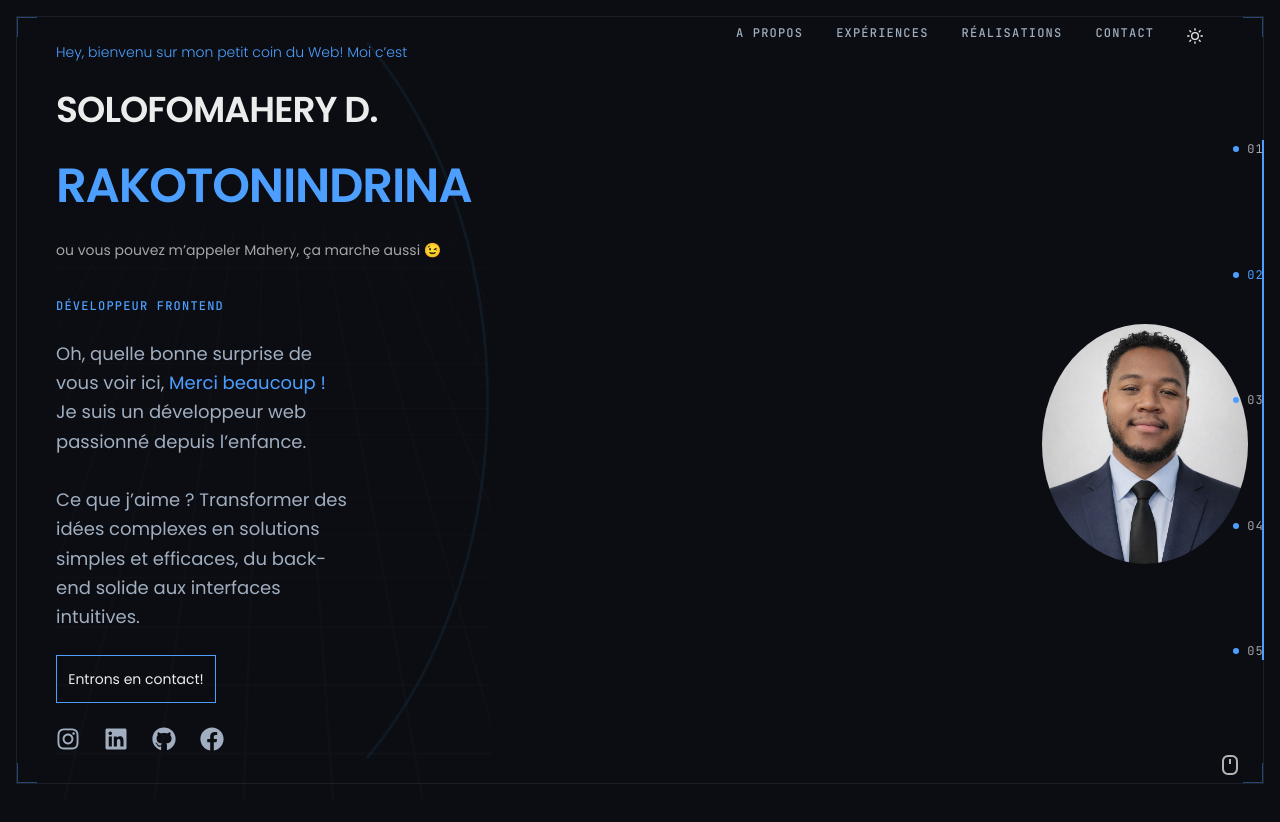
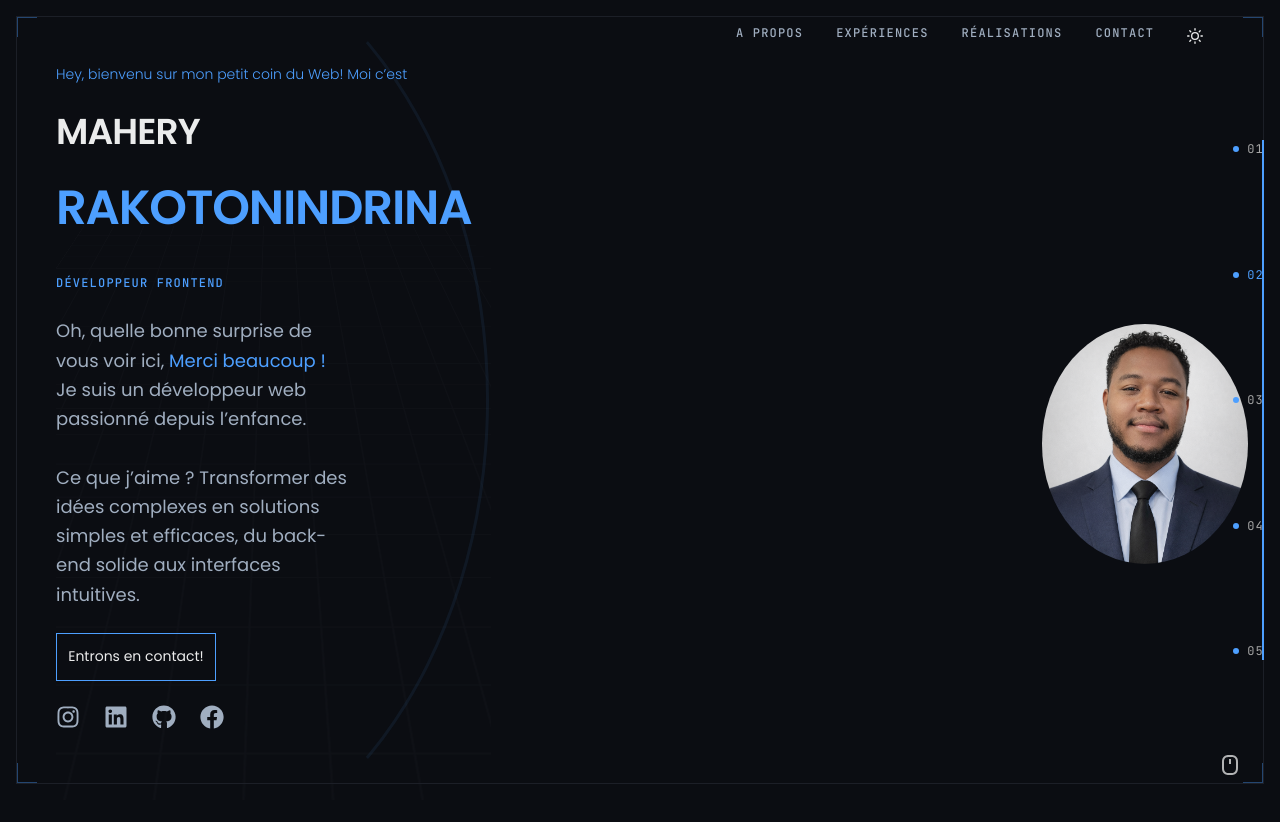
Before and after one commit to Mahery-Rakotonindrina/Portfolio, a Next.js app: page / in a window 1280 px wide. Shown: the top 822 px of the page. Built offline with nearby package versions, Linux system fonts and the light colour scheme; no server answers.

Commit message:
content(hero): simplify the displayed first name
Show "Mahery" directly instead of the full "Solofomahery D.", which
made the separate "you can call me Mahery" line redundant.

```diff
--- a/components/Sidebar/index.tsx
+++ b/components/Sidebar/index.tsx
@@ -27,7 +27,7 @@ import { getTypewriterDurationMs } from 'hooks/useTypewriterLines'
 // Vraies données déjà affichées plus bas dans ce composant — source unique
 // réutilisée par le journal de boot (BOOT_LINES) pour ne jamais dupliquer/
 // désynchroniser un texte inventé (US-013 / DESIGN_PROPOSAL_V2 §2).
-const FIRST_NAME = 'Solofomahery D.'
+const FIRST_NAME = 'Mahery'
 const LAST_NAME = 'RAKOTONINDRINA'
 const ROLE = 'Développeur Frontend'
 
@@ -166,15 +166,6 @@ const Sidebar = () => {
             {scrambledLastName}
           </MotionText>
           <MotionText
-            variant="accentAlternative"
-            fontSize="sm"
-            className={styles.marginTopForce}
-            variants={itemVariants}
-          >
-            ou vous pouvez m’appeler Mahery, ça marche aussi 😉
-          </MotionText>
-
-          <MotionText
             as="h3"
             textStyle="label"
             color="accent.default"
```
